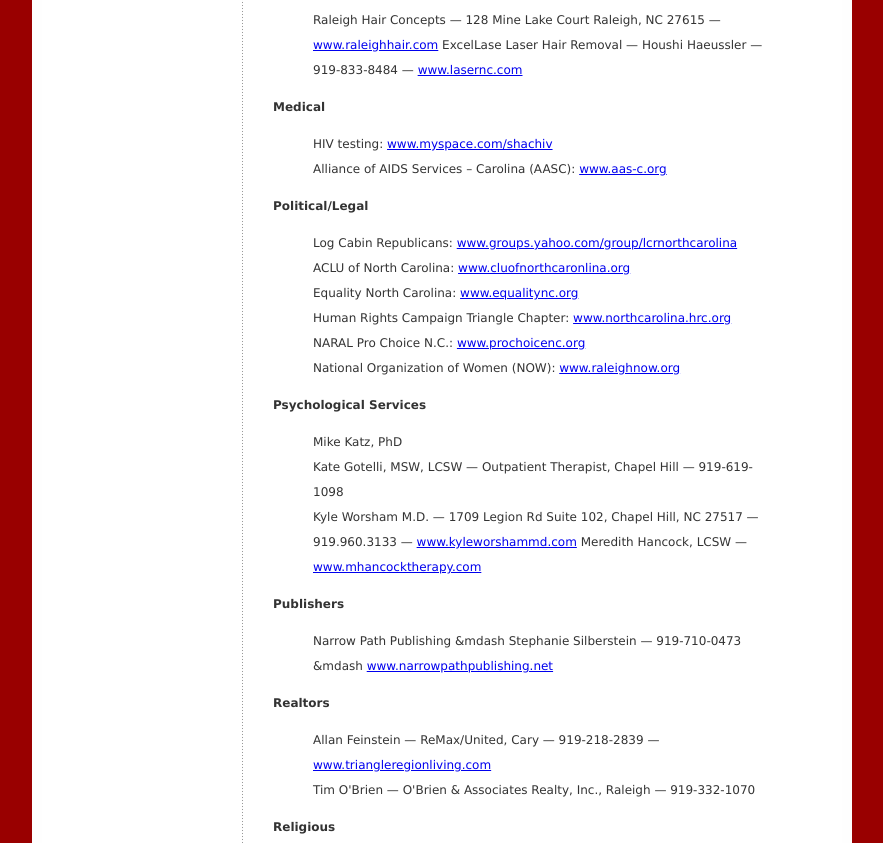
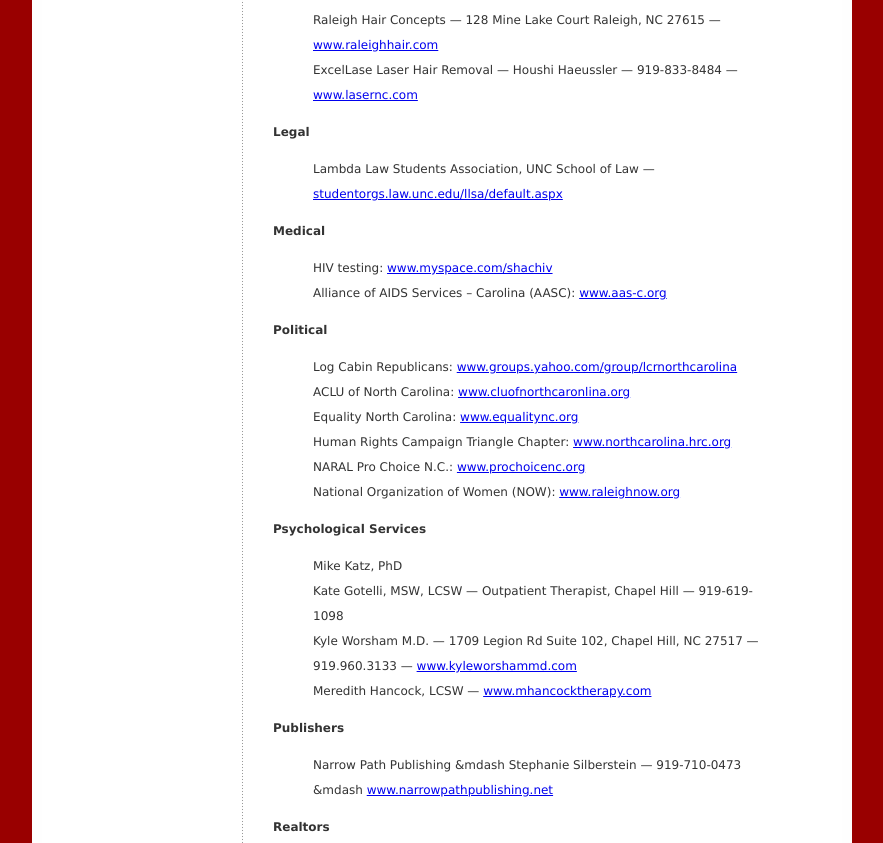
Before and after one commit to wxguychris/lgbt, a plain HTML site: page resources.html in a window 1280 px wide. Shown: the part 1707-2550 px from the top of the page, without its empty margins (198-1081 px from the left). Drawn offline with Linux system fonts and the light colour scheme; files whose address does not match are found by name.

Commit message:
separated political and legal, fixed a few formatting errors

```diff
--- a/resources.html
+++ b/resources.html
@@ -388,13 +388,14 @@ function MM_swapImage() { //v3.0
 						 <a href="#entertainment">Entertainment</a><br/>
 						 <a href="#finplan">Financial Planners</a><br/>
 						 <a href="#hairserv">Hair Services</a><br/>
+						 <a href="#legal">Legal</a><br/>
 						 <a href="#medical">Medical</a><br/>
-						 <a href="#political">Political/Legal</a><br/>
+
 						</p>
 				    </td>
 				    <td valign="top">
 					    <p class="bodybold">
-
+						 <a href="#political">Political</a><br/>
 						 <a href="#psych">Psychological Services</a><br/>
 						 <a href="#publishers">Publishers</a><br/>
 						 <a href="#realtors">Realtors</a><br/>
@@ -473,15 +474,21 @@ function MM_swapImage() { //v3.0
 				  <p class="bodybold" id="hairserv">Hair Services</p>
 				  <blockquote>
 				    <p class="body">
-					  Raleigh Hair Concepts &mdash; 128 Mine Lake Court Raleigh, NC 27615 &mdash; <a href="http://www.raleighhair.com" target="_blank">www.raleighhair.com</a>
+					  Raleigh Hair Concepts &mdash; 128 Mine Lake Court Raleigh, NC 27615 &mdash; <a href="http://www.raleighhair.com" target="_blank">www.raleighhair.com</a><br/>
 					  ExcelLase Laser Hair Removal &mdash; Houshi Haeussler &mdash; 919-833-8484 &mdash; <a href="http://www.lasernc.com" target="_blank">www.lasernc.com</a></p>
+				  </blockquote>
+				  <p class="bodybold" id="legal">Legal</p>
+				  <blockquote>
+				  	<p class="body">
+						Lambda Law Students Association, UNC School of Law &mdash; <a href="http://studentorgs.law.unc.edu/llsa/default.aspx" target="_blank">studentorgs.law.unc.edu/llsa/default.aspx</a>
+					</p>
 				  </blockquote>
                   <p class="bodybold" id="medical">Medical</p>
                   <blockquote>
                     <p class="body">HIV testing: <a href="http://www.myspace.com/shachiv" target="_blank">www.myspace.com/shachiv</a><br />
                       Alliance of AIDS Services &ndash; Carolina (AASC): <a href="http://www.aas-c.org" target="_blank">www.aas-c.org</a></p>
                   </blockquote>
-                  <p class="bodybold" id="political">Political/Legal</p>
+                  <p class="bodybold" id="political">Political</p>
                   <blockquote>
                     <p class="body">
 					  Log Cabin Republicans: <a href="http://www.groups.yahoo.com/group/lcrnorthcarolina" target="_blank">www.groups.yahoo.com/group/lcrnorthcarolina</a><br />
@@ -497,7 +504,7 @@ function MM_swapImage() { //v3.0
 					 Mike Katz, PhD<br/>
 					 Kate Gotelli, MSW, LCSW &mdash; Outpatient Therapist, Chapel Hill &mdash; 919-619-1098<br/>
 					 Kyle Worsham M.D. &mdash; 1709 Legion Rd Suite 102, Chapel Hill, NC 27517 &mdash; 919.960.3133 &mdash;
-					   <a href="http://www.kyleworshammd.com" target="_blank">www.kyleworshammd.com</a>
+					   <a href="http://www.kyleworshammd.com" target="_blank">www.kyleworshammd.com</a><br/>
 					 Meredith Hancock, LCSW &mdash; <a href="http://www.mhancocktherapy.com" target="_blank">www.mhancocktherapy.com</a></p>
                     </blockquote>
 				  <p class="bodybold" id="publishers">Publishers</p>
@@ -581,8 +588,8 @@ function MM_swapImage() { //v3.0
                         Gay Men&rsquo;s Writers Group: <a href="mailto:playwright1010@yahoo.com">playwright1010@yahoo.com</a><br />
                         Primetimers: <a href="http://www.primetimersww.org/rduprimetimers" target="_blank">www.primetimersww.org/rduprimetimers</a><br />
                         Single Gay Professionals Raleigh Meetup Group:<br />
-                        <a href="http://www.meetup.com/trianglegayprofessionals/" target="_blank">www.meetup.com/trianglegayprofessionals</a>
-						Raleigh Den, Carolina Bear Lodge &mdash; <a href="http://groups.yahoo.com/group/RaleighNCBears/" target="_blank">groups.yahoo.com/group/RaleighNCBears</a></p>
+                        <a href="http://www.meetup.com/trianglegayprofessionals/" target="_blank">www.meetup.com/trianglegayprofessionals</a><br/>
+						Raleigh Den, Carolina Bear Lodge: <a href="http://groups.yahoo.com/group/RaleighNCBears/" target="_blank">groups.yahoo.com/group/RaleighNCBears</a></p>
                     </blockquote>
                   </blockquote>
                   <p class="bodybold" id="sports">Sports</p>
```
